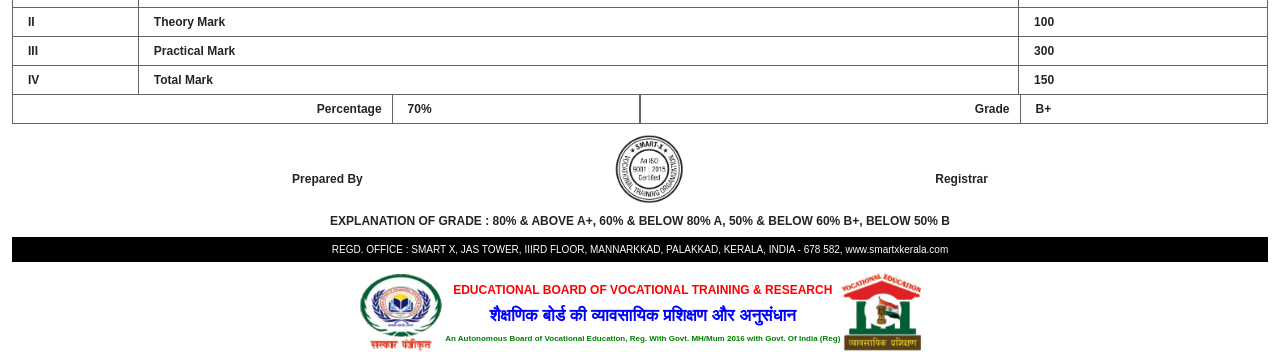
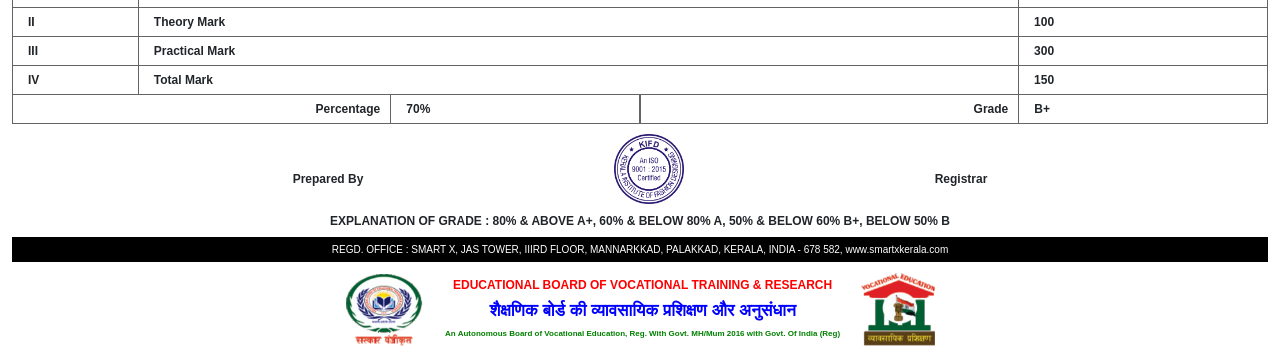
Before and after one commit to muhammadyounus-a/Smart, a plain HTML site: page Mark List/table2.html in a window 1280 px wide. Shown: the part 701-1053 px from the top of the page. Drawn offline with nearby package versions, Linux system fonts and the light colour scheme; a web font is replaced by a local one.

Commit message:
mark list complete

```diff
--- a/Table/assets/style.css
+++ b/Mark List/assets/style.css
@@ -62,10 +62,11 @@ footer .address {
     justify-content: center;
     align-items: end;
     padding: 10px 0px 0px 0px;
+    gap: 20px;
 }
 
 .branches img {
-    height: 80px;
+    height: 75px;
 }
 
 .heading {
@@ -182,7 +183,7 @@ footer .address {
 
 .line7 {
     border: 1px solid #646464;
-    width: 30.3%;
+    width: 30.2%;
     padding: 5px 10px 5px 15px;
     font-weight: bold;
     font-size: 12px;
@@ -192,7 +193,7 @@ footer .address {
 
 .line8 {
     border: 1px solid #646464;
-    width: 19.7%;
+    width: 19.8%;
     padding: 5px 10px 5px 15px;
     font-weight: bold;
     font-size: 12px;
--- a/Table/table2.html
+++ b/Mark List/table2.html
@@ -5,7 +5,7 @@
     <meta charset="UTF-8">
     <meta http-equiv="X-UA-Compatible" content="IE=edge">
     <meta name="viewport" content="width=device-width, initial-scale=1.0">
-    <title>Smart-x</title>
+    <title>KIFD</title>
     <!-- bootstrap link -->
     <link href="https://cdn.jsdelivr.net/npm/bootstrap@5.3.0/dist/css/bootstrap.min.css" rel="stylesheet">
     <!-- css link -->
@@ -94,7 +94,7 @@
                 <footer>
                     <div class="isoDev">
                         <p>Prepared By</p>
-                        <img class="img-fluid" src="assets/images/iso-img.png" alt="">
+                        <img class="img-fluid" src="assets/images/iso-img-kifd.PNG" alt="">
                         <p>Registrar</p>
                     </div>
                     <h6>EXPLANATION OF GRADE : 80% & ABOVE A+, 60% & BELOW 80% A, 50% & BELOW 60% B+, BELOW 50% B</h6>
@@ -106,7 +106,7 @@
                         <div class="">
                             <h6 style="font-size: 12px;color: #FF0000;">EDUCATIONAL BOARD OF VOCATIONAL TRAINING & RESEARCH</h6>
                             <h6 style="color: #0000FF;font-size: 17px;">शैक्षणिक बोर्ड की व्यावसायिक प्रशिक्षण और अनुसंधान</h6>
-                            <h6 style="color: #008000;font-size: 8px;">An Autonomous Board of Vocational Education, Reg. With Govt. MH/Mum 2016 with Govt. Of India (Reg)</h6>
+                            <h6 style="color: #008000;font-size: 8px;font-weight: 800;">An Autonomous Board of Vocational Education, Reg. With Govt. MH/Mum 2016 with Govt. Of India (Reg)</h6>
                         </div>
                         <img src="assets/images/branch2.png" alt="">
                     </div>
```
Also changed, not shown: Mark List/index.html (renamed from Table/index.html, +2 -2 lines), Mark List/assets/images/Banner.png (renamed from Table/assets/images/Banner.png), Mark List/assets/images/Banner2.png (renamed from Table/assets/images/Banner2.png), Mark List/assets/images/branch1.png (renamed from Table/assets/images/branch1.png), Mark List/assets/images/branch2.png (renamed from Table/assets/images/branch2.png), Mark List/assets/images/iso-img-kifd.PNG (added), Mark List/assets/images/iso-img.webp (added), Mark List/assets/images/logo-img.png (renamed from Table/assets/images/logo-img.png), Mark List/assets/images/logo-img2.png (renamed from Table/assets/images/logo-img2.png), Table/assets/images/iso-img.png (deleted).
